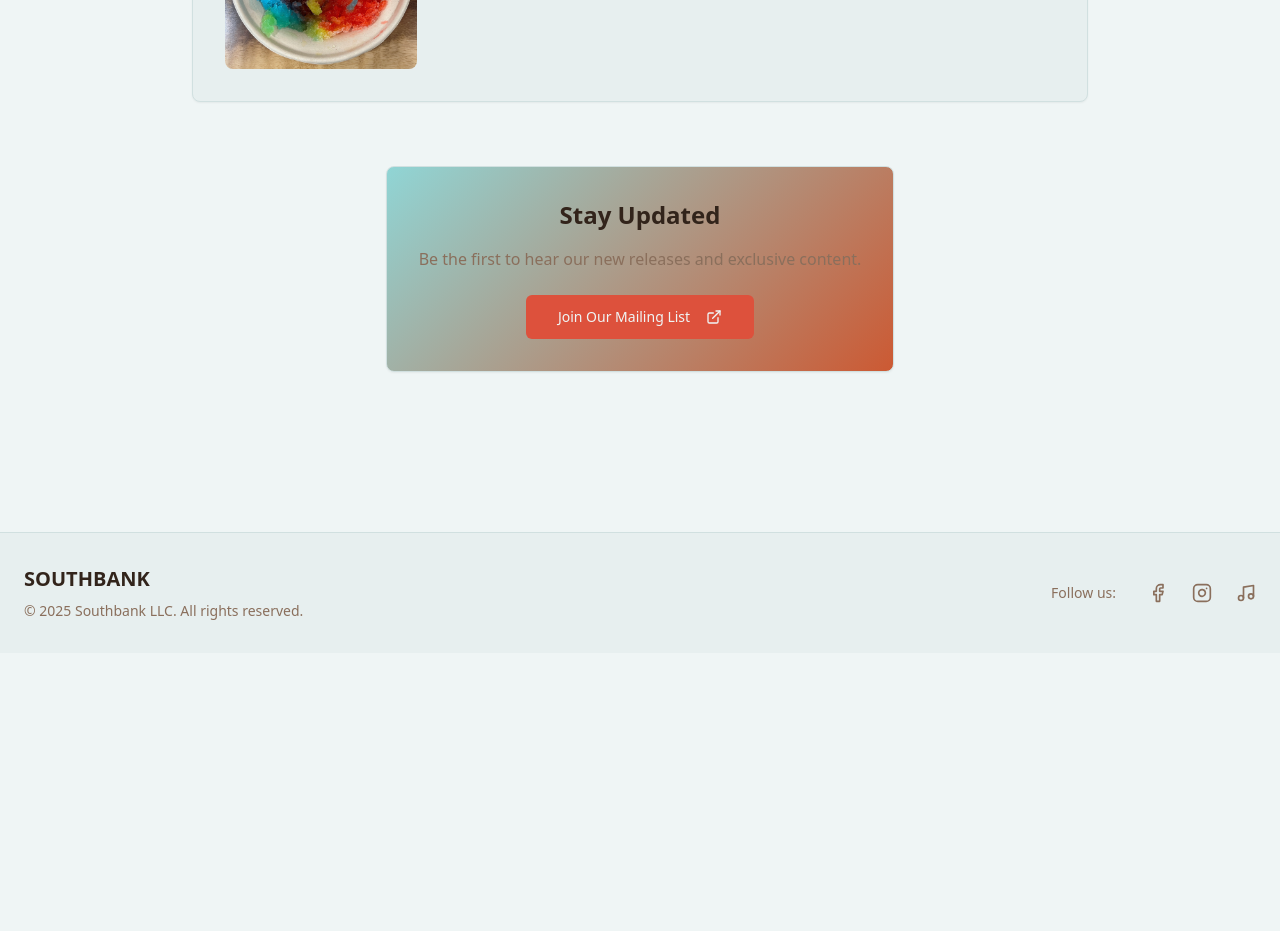
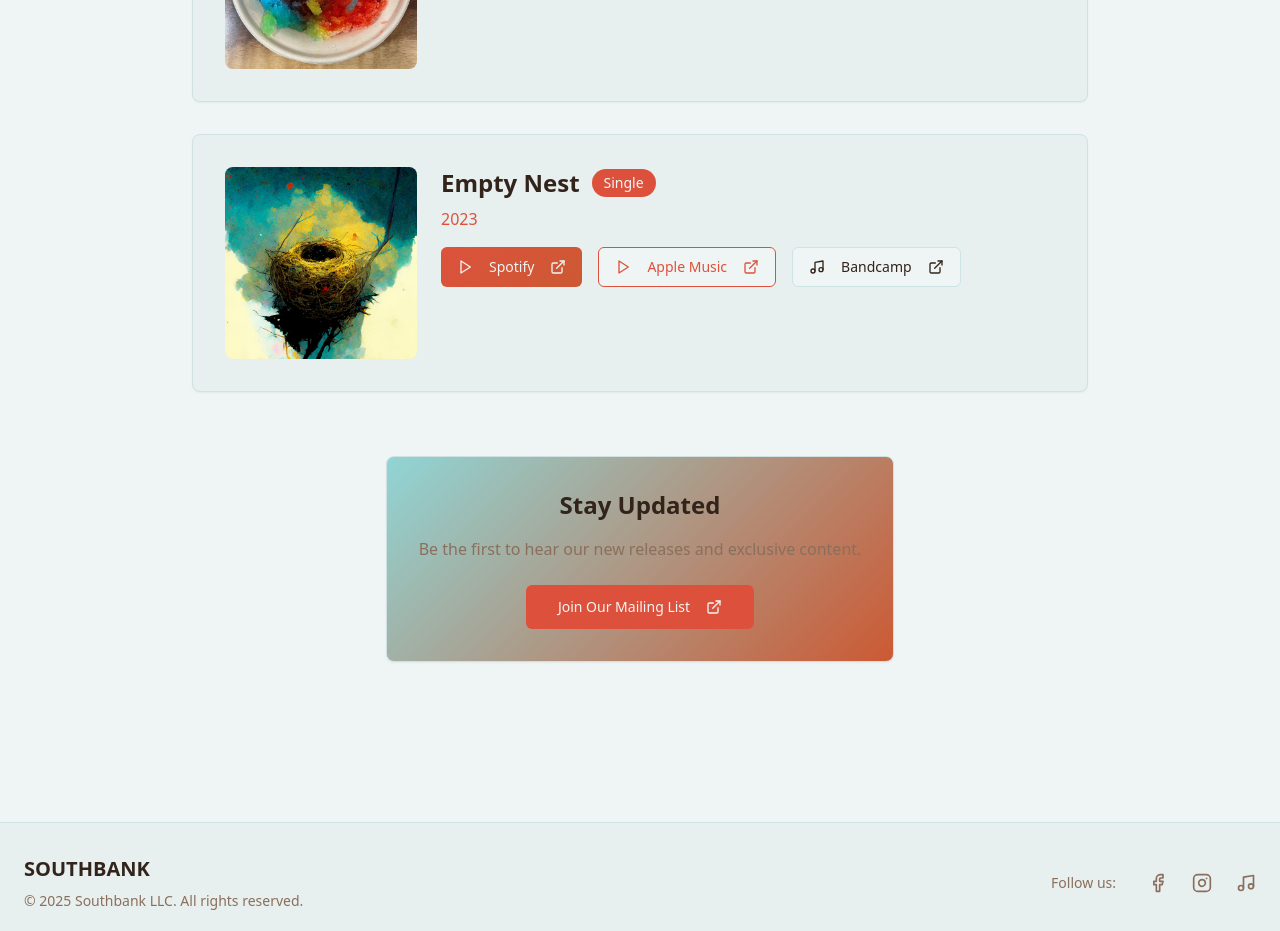
Before and after one commit to southbanksounds/southbank-soundwaves, a React (Vite) app: page /music in a window 1280 px wide. Shown: the part 1020-1951 px from the top of the page. Before the commit the page ends 1673 px from the top, so only its background shows below. Built offline with nearby package versions, Linux system fonts and the light colour scheme.

Commit message:
Add Song 4 data
Added the data for Song 4, "Empty Nest", including Spotify embed and link, Apple Music link, Bandcamp link, and artwork.
Here are the files that were edited by the AI in that message:
-edited src/pages/Music.tsx
-created public/lovable-uploads/2a71553c-100a-4763-871c-75190715531c.png

```diff
--- a/src/pages/Music.tsx
+++ b/src/pages/Music.tsx
@@ -30,6 +30,15 @@ const Music = () => {
       appleMusicUrl: "https://music.apple.com/us/song/cant-say-why/1686842746",
       bandcampUrl: "https://southbanksounds.bandcamp.com/track/cant-say-why",
       artwork: "/lovable-uploads/aa023faa-ed5b-4733-9133-fc6276d3242a.png"
+    },
+    {
+      title: "Empty Nest",
+      year: "2023",
+      type: "Single",
+      spotifyUrl: "https://open.spotify.com/track/2G6XTPFPKUEIe8KuZ0xAWe?si=7b0dfe4b62a946e0",
+      appleMusicUrl: "https://music.apple.com/us/song/empty-nest/1671277218",
+      bandcampUrl: "https://southbanksounds.bandcamp.com/track/empty-nest",
+      artwork: "/lovable-uploads/e0f0bcc9-178e-4f1f-a98f-aa29189c9f53.png"
     }
   ];
 
```
Also changed, not shown: public/lovable-uploads/e0f0bcc9-178e-4f1f-a98f-aa29189c9f53.png (added).
